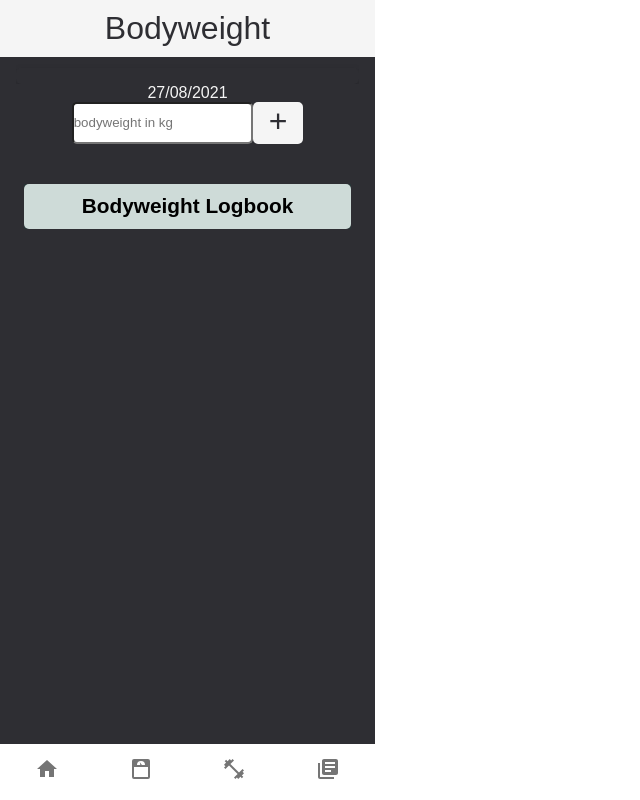
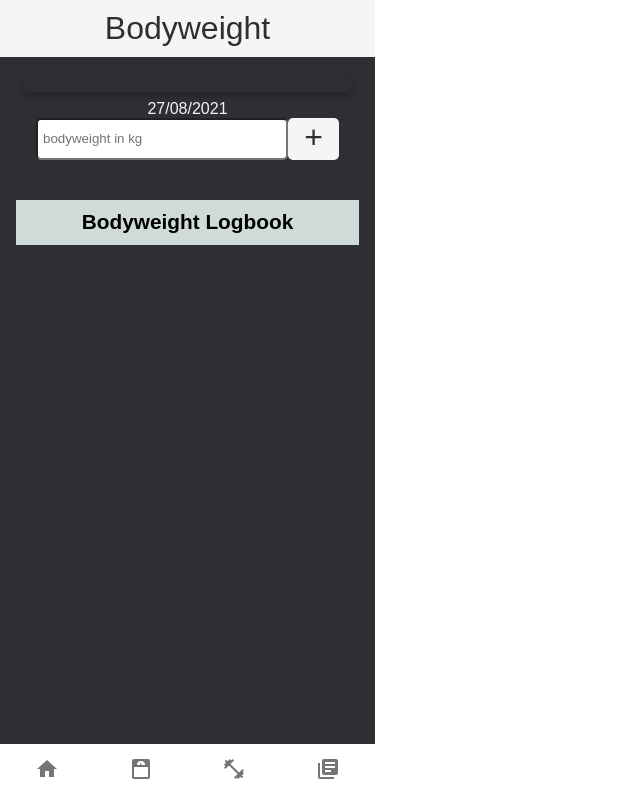
Before and after one commit to AlexJanow/WeightMate, a React (Create React App) app: page /bodyweight in a window 1280 px wide. Shown: the whole page, without its empty margins (0-640 px from the left). Built offline with nearby package versions, Linux system fonts and the light colour scheme.

Commit message:
change sizing of app content

```diff
--- a/src/components/BodyweightForm.js
+++ b/src/components/BodyweightForm.js
@@ -39,7 +39,7 @@ export default function BodyweightForm({
         className="bodyweight__input"
         name="bodyweight__input"
         required
-        width="200"
+        // width="200"
         placeholder="bodyweight in kg"
         onChange={(e) =>
           setBodyweightData({ ...bodyweightData, weight: e.target.value })
--- a/src/components/BodyweightResultsRender.css
+++ b/src/components/BodyweightResultsRender.css
@@ -1,7 +1,6 @@
 .bodyweight__results-render-li {
   list-style: none;
-  color: var(--secondary);
-  /* margin: 1em; */
+
   font-size: 1.2rem;
   margin-top: 1em;
   margin-bottom: 1em;
@@ -10,14 +9,17 @@
 
 .bodyweight__form-wrapper {
   display: grid;
-  grid-template-columns: repeat(6, 1fr);
-  grid-template-rows: repeat(5, 1fr);
+  grid-template-columns: 20px 1fr 1fr 1fr 1fr 1fr 1fr 20px;
+  grid-template-rows: 1fr;
+  /* width: 80vw; */
 }
 
 .bodyweight__input {
   border-radius: 5px;
   height: 2.6rem;
-  grid-column-start: 3;
+  grid-column-start: 2;
+  grid-column-end: 7;
+  padding-left: 5px;
 }
 
 .bodyweight__button {
--- a/src/components/ChartBodyweight.css
+++ b/src/components/ChartBodyweight.css
@@ -2,5 +2,6 @@
   background-color: var(--primaryBackground);
   box-shadow: 0 4px 8px 0 rgba(0, 0, 0, 0.2);
   padding: 0.5em;
+  margin: 0.5em;
   border-radius: 5px;
 }
--- a/src/components/ChartExercise.css
+++ b/src/components/ChartExercise.css
@@ -2,5 +2,6 @@
   background-color: var(--primaryBackground);
   box-shadow: 0 4px 8px 0 rgba(0, 0, 0, 0.2);
   padding: 0.5em;
+  margin: 0.5em;
   border-radius: 5px;
 }
--- a/src/components/FirstInputs.css
+++ b/src/components/FirstInputs.css
@@ -25,6 +25,6 @@
   box-shadow: 0 4px 8px 0 rgba(0, 0, 0, 0.2);
 }
 
-Link {
+.Link {
   text-decoration: none;
 }
--- a/src/components/TrainingInputForm.css
+++ b/src/components/TrainingInputForm.css
@@ -1,21 +1,23 @@
 .trainingInputForm__wrapper {
   display: grid;
-  grid-template-columns: repeat(6, 1fr);
+  grid-template-columns: 15px 1fr 1fr 1fr 1fr;
   grid-template-rows: repeat(5, 1fr);
   grid-gap: 1%;
+
+  width: 80vw;
 }
 
 .training__weight-input {
   height: 2.6rem;
-  grid-column-start: 3;
-
+  grid-column-start: 1;
+  grid-column-end: 5;
   grid-row-start: 2;
 }
 
 .training__repetitions-input {
   height: 2.6rem;
-  grid-column-start: 3;
-
+  grid-column-start: 1;
+  grid-column-end: 5;
   grid-row-start: 3;
 }
 
@@ -30,8 +32,8 @@
   border-radius: 5px;
   font-size: 2rem;
 
-  grid-column-start: 4;
-  grid-column-end: 5;
+  grid-column-start: 5;
+  grid-column-end: 6;
   grid-row-start: 2;
   grid-row-end: 4;
 }
--- a/src/pages/Bodyweight.css
+++ b/src/pages/Bodyweight.css
@@ -1,3 +1,8 @@
+.bodyweight__wrapper {
+  display: flex;
+  flex-direction: column;
+}
+
 .bodyweight__container {
   background-color: var(--primaryBackground);
 
@@ -13,9 +18,11 @@
   margin: auto;
   display: flex;
   flex-direction: column;
+  align-self: center;
   border-radius: 5px;
   margin-left: 0.5em;
   margin-right: 0.5em;
+  width: 80vw;
 }
 .bodyweight__data-container-ul {
   display: flex;
@@ -34,6 +41,3 @@
 .bodyweight__date {
   color: var(--primary);
 }
-#bodyweight__input {
-  width: 4rem;
-}
--- a/src/pages/Bodyweight.js
+++ b/src/pages/Bodyweight.js
@@ -14,7 +14,7 @@ export default function Bodyweight({ bwDataCheck }) {
   });
 
   return (
-    <div>
+    <div className="bodyweight__wrapper">
       <ChartBodyweight
         bodyweightDataArray={bodyweightDataArray}
         bwDataCheck={bwDataCheck}
--- a/src/pages/Logbook.css
+++ b/src/pages/Logbook.css
@@ -1,7 +1,8 @@
 .Logbook__select {
   background-color: var(--secondaryBackground);
   color: var(--secondary);
-  padding: 3%;
+  padding: 0.5em 1em 0.5em 1em;
+  width: 80vw;
   font-size: 1.5rem;
   border-radius: 5px;
 }
--- a/src/pages/SingleExercise.css
+++ b/src/pages/SingleExercise.css
@@ -5,7 +5,7 @@
   background-color: var(--primaryBackground);
   color: var(--primary);
 
-  height: fit-content;
+  /* height: fit-content; */
 }
 
 .singleExercise__name {
@@ -32,6 +32,7 @@
 .singleExercise__accordion {
   margin-left: 0;
   margin-right: 0;
+  width: 100vw;
 }
 
 .singleExercise__button-train {
@@ -42,7 +43,7 @@
   padding: 3%;
   border-radius: 5px;
   font-size: 1.5rem;
-
+  width: 75vw;
   margin: 5%;
 }
 
@@ -64,4 +65,5 @@
   font-size: 1.5rem;
   border-radius: 5px;
   margin: 5%;
+  width: 75vw;
 }
--- a/src/pages/SingleExercise.js
+++ b/src/pages/SingleExercise.js
@@ -30,7 +30,7 @@ export default function SingleExercise() {
   const { exerciseId } = useParams();
 
   const [exerciseLog, setExerciseLog] = useState([]);
-  console.log(exerciseLog);
+
   const [addToTraining, setAddToTraining] = useState([]);
 
   function handleSaveNewLog(newLog) {
--- a/src/pages/Training.css
+++ b/src/pages/Training.css
@@ -18,15 +18,15 @@ textarea {
   font-size: 1.2rem;
 }
 .training__exercise-input-label {
-  grid-column-start: 2;
-  grid-column-end: 5;
+  grid-column-start: 1;
+  grid-column-end: 6;
   font-size: 1.5rem;
 }
 .training__exercise-input {
   grid-column-start: 2;
   grid-column-end: 5;
   grid-row-start: 2;
-  width: 60vw;
+  width: 80vw;
 }
 
 .training__exercise-select {
```
